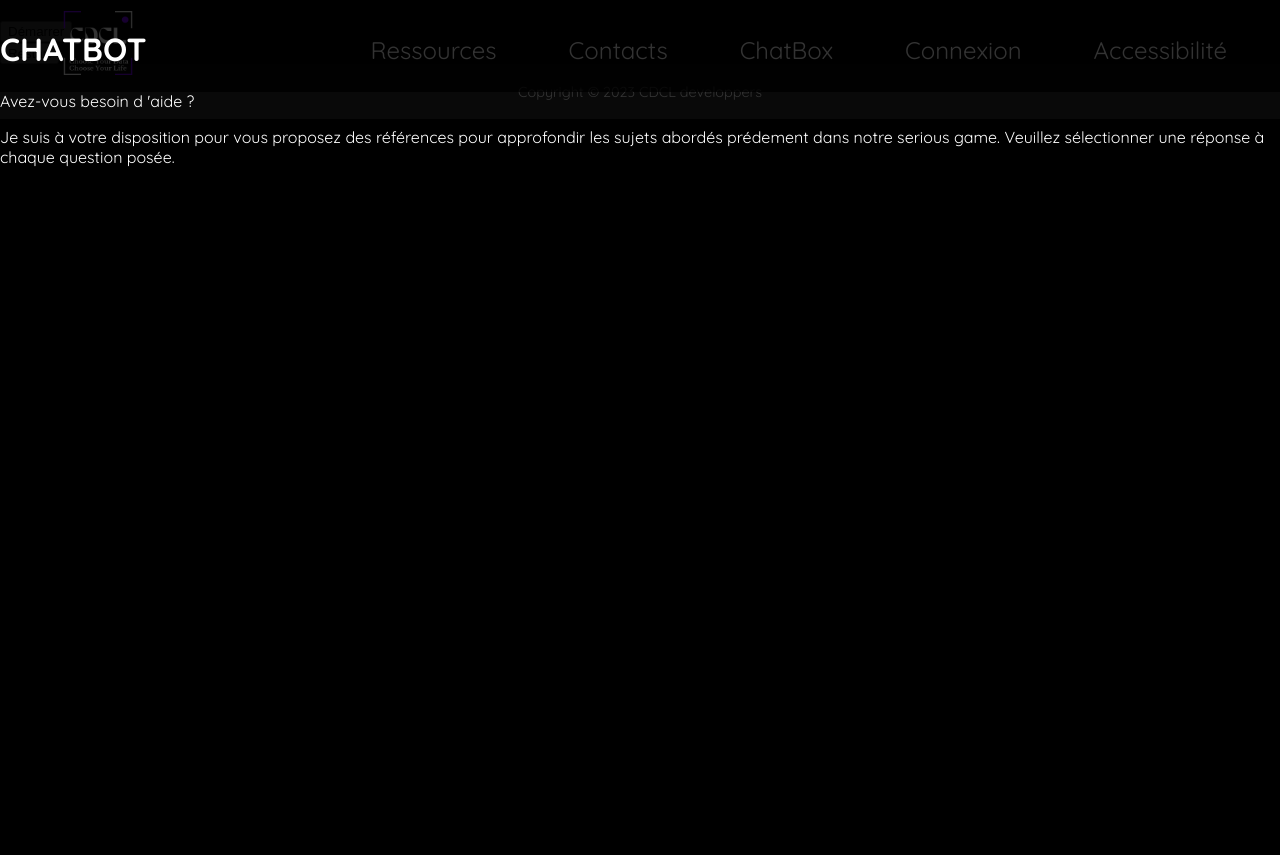
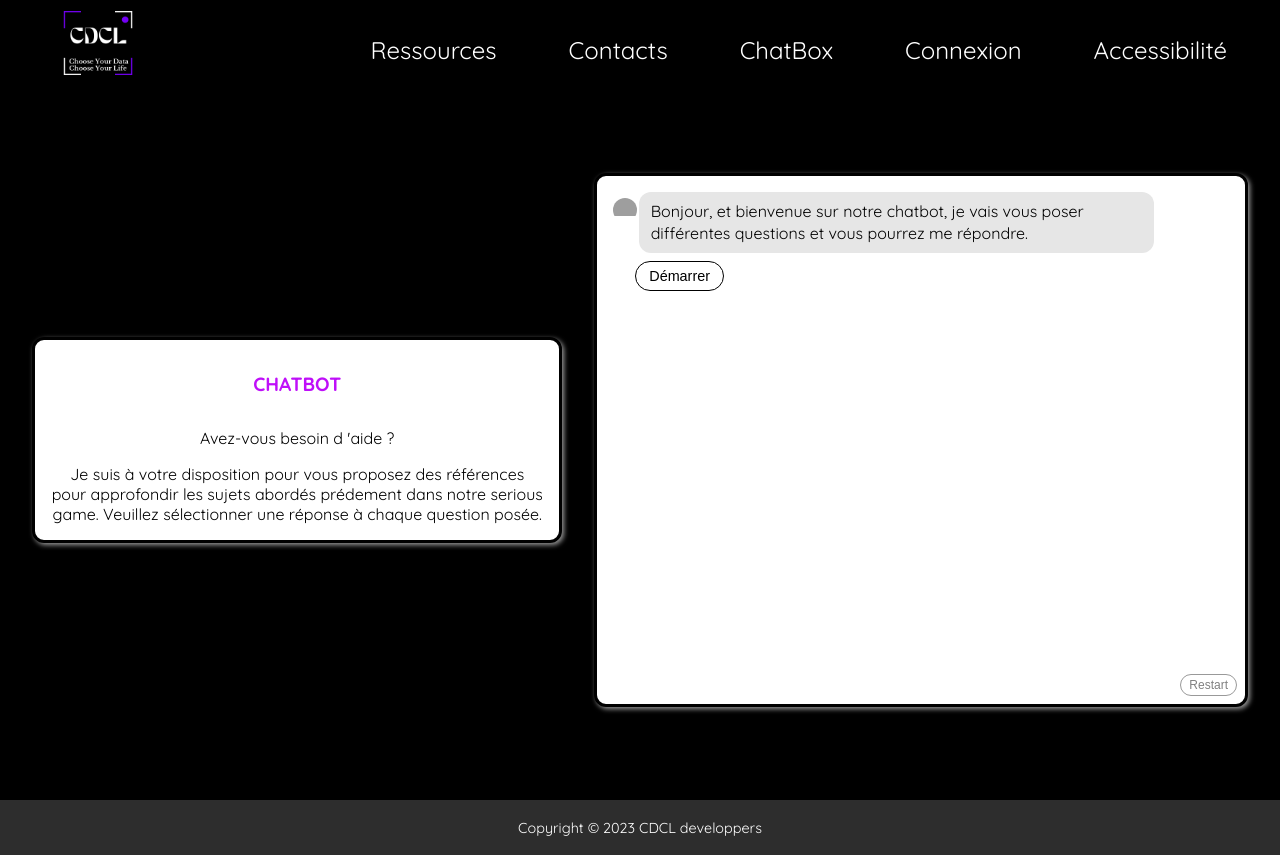
Before and after one commit to DugourdClement/SAE_SeriousGame, a PHP site: page /sae/index.php/chatbot in a window 1280 px wide. Before the commit the page ends 167 px from the top, so only its background shows below. Run offline with PHP 8.4, Linux system fonts and the light colour scheme; grey boxes are pictures that could not be loaded.

Commit message:
CSS chatbot

```diff
--- a/gui/ViewChatbot.php
+++ b/gui/ViewChatbot.php
@@ -17,20 +17,24 @@ class ViewChatbot extends View
             <script src="/sae/gui/js/conversation.js"></script>
             <script type="text/babel" data-presets="es2015,es2016,es2017" src="/sae/gui/js/chatbot.js"></script>
 
-            <header class="text-center">
-                <h1 class="xl reset-margin large-margin">CHATBOT</h1>
+            <div class="home" id="home">
+                <div class="chat-bot">
+                    <div class="text-center">
+                        <h5 class="xl reset-margin large-margin">CHATBOT</h5>
                         <p>Avez-vous besoin d \'aide ? </p>
                         <p>Je suis à votre disposition pour vous proposez des références pour approfondir les
                             sujets abordés prédement dans notre serious game. Veuillez sélectionner une réponse à chaque question
                             posée.</p>
-            </header>
+                    </div>
 
-            <main id="main">
+
                         <div id="chatbot-container">
                             <div id="chatbot-inner">
                                 <div id="chatbot"></div>
                             </div>
                         </div>
-            </main>';
+
+                </div>
+            </div>';
         }
 }
--- a/gui/css/chatbot.css
+++ b/gui/css/chatbot.css
@@ -1,27 +1,16 @@
-/*
-body {
-  padding: 5rem 1rem;
-  font-family: sans-serif;
-  background-image:url("https://cdna.artstation.com/p/assets/images/images/027/207/494/large/sergei-klimenko-final6.jpg?1590892063%22");
+.chat-bot {
+  display: flex;
+  flex-direction: row;
+  align-items: center;
+  gap: 2rem;
+  margin: 7rem 2rem 2rem 2rem;
 }
 
-@media (min-width: 800px) {
-
-  body {
-    margin: auto;
-  }
-}
-
-p {
-  font-size: 1.2rem;
-  line-height: 1.3;
-  color:white;
-}
-*/
-h1 {
+h5 {
   color: #BF0FF9;
   border-width: 2px;
   border-color: #BF0FF9;
+  font-size: larger;
 }
 
 .container {
@@ -35,41 +24,14 @@ h1 {
   text-align: center;
 }
 
-main {
-  width: 100%;
-  height: 80vh;
-}
-
-header img {
-  display: inline-block;
-  width: 100%;
-  max-width: 400px;
-  height: auto;
-}
-
-
-@media (min-width: 768px) {
-/*
-  body {
-    display: flex;
-  }
-*/
-  header {
-    width: 50vw;
-    margin-right: 5vw;
-  }
-
-  main {
-    width: 45vw;
-  }
-
-  .xl {
-    font-size: 5rem;
-  }
-
-  .large {
-    font-size: 3rem;
-  }
+.text-center {
+  border: 3px solid hsl(0, 0%, 0%);
+  border-radius: 12px;
+  box-shadow: 2px 2px 5px hsl(0, 0%, 60%);
+  padding: 0 1rem 0 1rem;
+  width: 80%;
+  position: relative;
+  background-color: white;
 }
 
 #chatbot-container {
@@ -77,7 +39,8 @@ header img {
   border-radius: 12px;
   box-shadow: 2px 2px 5px hsl(0, 0%, 60%);
   padding: 1rem 1rem 2rem 1rem;
-  height: 80vh;
+  height: 30rem;
+  width: 100%;
   position: relative;
   background-color: white;
 }
--- a/gui/layout.html
+++ b/gui/layout.html
@@ -10,7 +10,7 @@
     <link rel="stylesheet" href="/sae/gui/css/connection.css?v=1">
     <link rel="stylesheet" href="/sae/gui/css/styleSheet.css?v=1">
     <link rel="stylesheet" href="/sae/gui/css/gameChange.css?v=1">
-    <!--<link rel="stylesheet" href="/sae/gui/css/chatbot.css?v=1">-->
+    <link rel="stylesheet" href="/sae/gui/css/chatbot.css?v=1">
 
     <script defer src="/sae/gui/js/web.js"></script>
 </head>
--- a/gui/layoutLogged.html
+++ b/gui/layoutLogged.html
@@ -9,7 +9,7 @@
     <link rel="stylesheet" href="/sae/gui/css/connection.css?v=1">
     <link rel="stylesheet" href="/sae/gui/css/styleSheet.css?v=1">
     <link rel="stylesheet" href="/sae/gui/css/gameChange.css?v=1">
-    <!--<link rel="stylesheet" href="/sae/gui/css/chatbot.css?v=1">-->
+    <link rel="stylesheet" href="/sae/gui/css/chatbot.css?v=1">
 
     <script defer src="/sae/gui/js/web.js"></script>
 </head>
```
Lines whose indentation alone changed are shown as unchanged.
